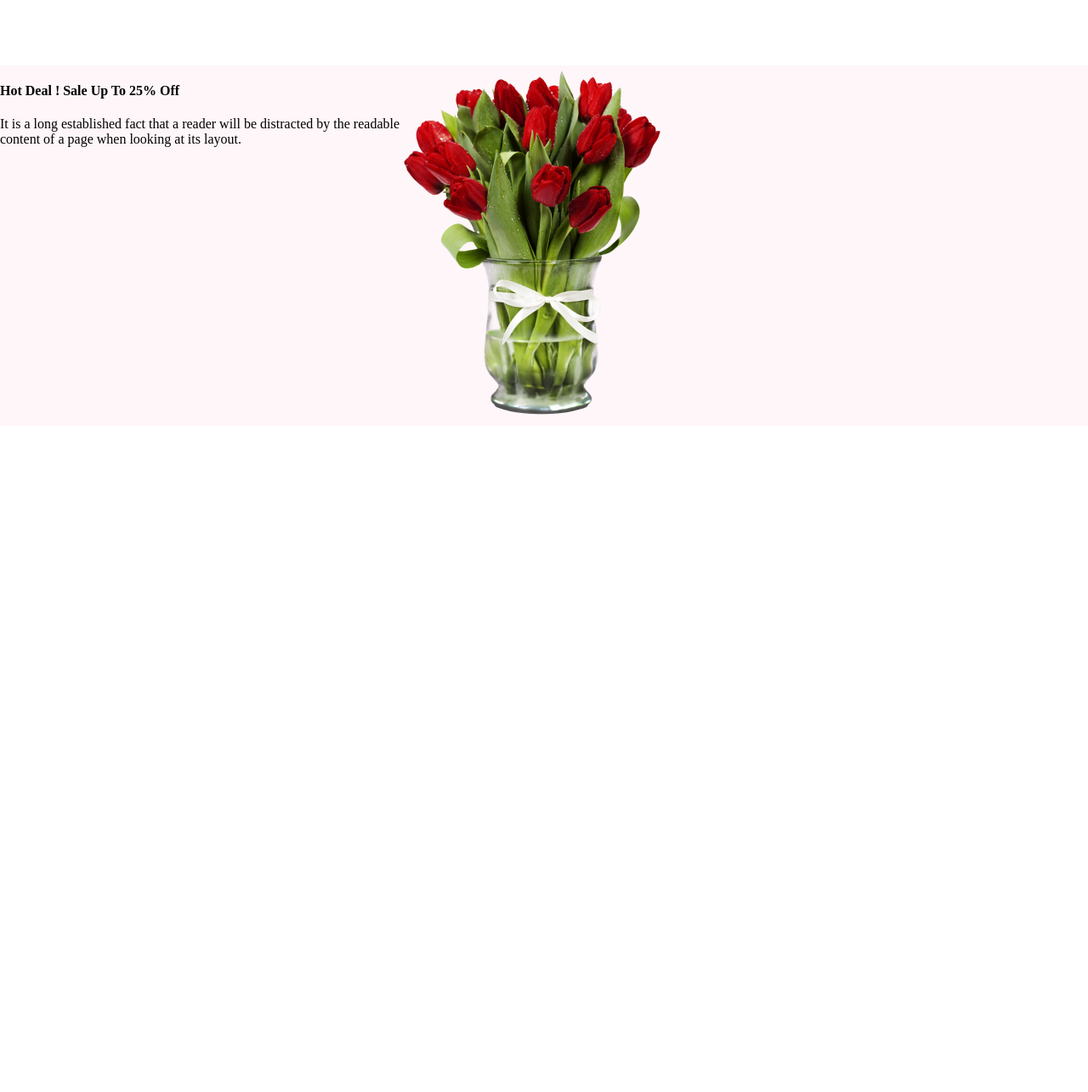
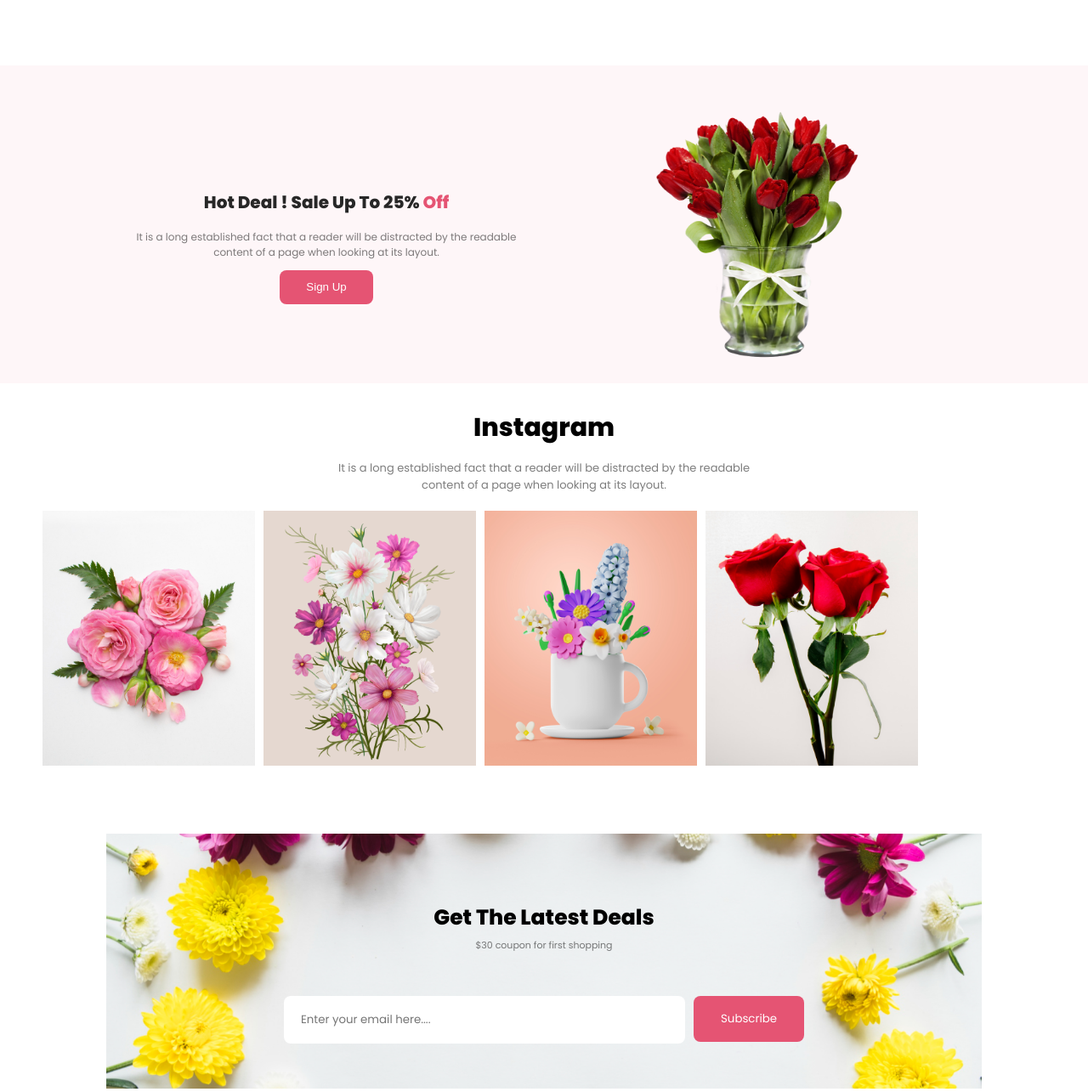
Before and after one commit to nazmulislamgit/flower-shop, a plain HTML site: page index.html in a window 1280 px wide. Shown: the part 1423-2708 px from the top of the page at 85% size. Before the commit the page ends 1924 px from the top, so only its background shows below. Drawn offline with Linux system fonts and the light colour scheme.

Commit message:
add new section and update

```diff
--- a/css/style.css
+++ b/css/style.css
@@ -206,10 +206,152 @@ body{
     margin-left: 80px;
 }
 
-/*  */
+/* Hot Deal ! Sale Up To 25% Off */
 .hot-deal-container{
     background: rgba(229, 84, 115, 0.05);
+    padding-bottom: 20px;
 }
 .hot-deal-subcontainer{
+    display: flex;        /* one line */
+}
+
+.hot-deal-left{
+    width: 60%;
+    justify-content: center;
+    align-items: center;
+    margin-top: 120px;
+}
+.hot-deal-left h4{
+    font-family: "Poppins", sans-serif;
+    font-size: 20px;
+    font-weight: 800;
+    color: rgb(39, 39, 39);
+    text-align: center;
+}
+.hot-deal-left p{
+    font-family: "Poppins", sans-serif;
+    font-size: 12px;
+    font-weight: 400;
+    color: rgba(39, 39, 39, 0.6);
+    text-align: center;
+    margin-top: -10px;
+}
+.btn-signup{
+    width: 110px;
+    height: 40px;
+    border-radius: 8px;
+    color: #fff;
+    background: rgb(229, 84, 115);
+    border: none;
+    display: block;
+    margin: auto;
+}
+.off-text{
+    color: rgb(229, 84, 115);
+}
+.hot-deal-right{
+    width: 40%;
+}
+.hot-deal-right img{
+    width: 250px;
+    height: 300px;
+    margin-top: 50px;
+}
+/* Instagram */
+.instagram-title{
+    text-align: center;
+}
+.instagram-title h3{
+    font-family: "Poppins", sans-serif;
+    font-size: 30px;
+    font-weight: 800;
+}
+.instagram-title p{
+    font-family: "Poppins", sans-serif;
+    font-size: 13px;
+    font-weight: 400;
+    color: rgba(39, 39, 39, 0.6);
+    margin-top: -15px;
+}
+
+.instagram-flower{
     display: flex;
+    margin-top: 20px;
+    gap: 10px;
 }
+
+.insta-flower-one{
+    width: 250px;
+    height: 300px;
+    margin-left: 50px;
+}
+.insta-flower-two{
+    width: 250px;
+    height: 300px;
+}
+.insta-flower-three{
+    width: 250px;
+    height: 300px;
+}
+.insta-flower-four{
+    width: 250px;
+    height: 300px;
+    margin-right: 50px;
+}
+ /* Get The Latest Deals  */
+.latest-deals{
+    width: 1030px;
+    height: 300px;
+    margin: 0 auto;
+    background-image: url(../images/Rectangle-9.png);
+    background-position: center;
+    background-repeat: no-repeat;
+    background-size: cover;
+    margin-top: 80px;
+    margin-bottom: 30px;
+}
+.latest-deals-container{
+    display: flex;
+    flex-direction: column;
+    justify-content: center;
+    align-items: center;
+}
+.latest-deals-container h2{
+    font-family: "Poppins", sans-serif;
+    font-size: 25px;
+    font-weight: 800;
+    margin-top: 80px;
+}
+.latest-deals-container p{
+    font-family: "Poppins", sans-serif;
+    color: rgba(39, 39, 39, 0.6);
+    font-size: 11px;
+    font-weight: 400;
+    margin-top: -16px;
+}
+.input-div{
+    display: flex;
+    justify-content: center;
+}
+.email-here{
+    width: 450px;
+    height: 54px;
+    border-radius: 8px;
+    background: rgb(255, 255, 255);
+    border: none;
+    color: rgba(39, 39, 39, 0.6);
+    font-family: "Poppins", sans-serif;
+    padding-left: 20px;
+    margin-top: 40px;
+}
+.subscribe-btn{
+    width: 130px;
+    height: 54px;
+    border-radius: 8px;
+    background: rgb(229, 84, 115);
+    border: none;
+    margin-left: 10px;
+    color: rgb(255, 255, 255);
+    font-family: "Poppins", sans-serif;
+    margin-top: 40px;
+}
--- a/index.html
+++ b/index.html
@@ -63,16 +63,46 @@
      <section>
         <div class="hot-deal-container">
             <div class="hot-deal-subcontainer">
-            <div>
-                <h4>Hot Deal ! Sale Up To 25% Off</h4>
+            <div class="hot-deal-left">
+                <h4>Hot Deal ! Sale Up To 25% <span class="off-text">Off</span></h4>
                 <p>It is a long established fact that a reader will be distracted by the readable <br> content of a page when looking at its layout.</p>
+                <button class="btn-signup">Sign Up</button>
             </div>
-                <div>
+                <div class="hot-deal-right">
                 <img src="images/pngwing-8.png" alt="">
             </div>
         </div>
         </div>
      </section>
+     <!-- Instagram -->
+     <section>
+        <div class="instagram">
+        <div class="instagram-title">
+            <h3>Instagram</h3>
+            <p>It is a long established fact that a reader will be distracted by the readable <br> content of a page when looking at its layout.</p>
+        </div>
+        <div>
+            <div class="instagram-flower">
+                <img class="insta-flower-one" src="images/Flower-01.png" alt="">
+                <img class="insta-flower-two" src="images/Rectangle-4.png" alt="">
+                <img class="insta-flower-three" src="images/Rectangle-5.png" alt="">
+                <img class="insta-flower-four" src="images/Rectangle-6.png" alt="">
+            </div>
+        </div>
+        </div>
+     </section>
+     <!-- Get The Latest Deals -->
+      <section class="latest-deals">
+        <div class="latest-deals-container">
+            <h2>Get The Latest Deals</h2>
+            <p>$30 coupon for first shopping</p>
+            <div class="input-div">
+                <input class="email-here" type="text" placeholder="Enter your email here....">
+                 <button class="subscribe-btn" type="submit">Subscribe</button>
+            </div>
+        </div>
+
+      </section>
     <main></main>
     <footer></footer>
 </head>
```
Also changed, not shown: images/Flower-01.png (renamed from images/Flower 01.png), images/Rectangle-4.png (renamed from images/Rectangle 4.png), images/Rectangle-5.png (renamed from images/Rectangle 5.png), images/Rectangle-6.png (renamed from images/Rectangle 6.png), images/Rectangle-9.png (renamed from images/Rectangle 9.png).
